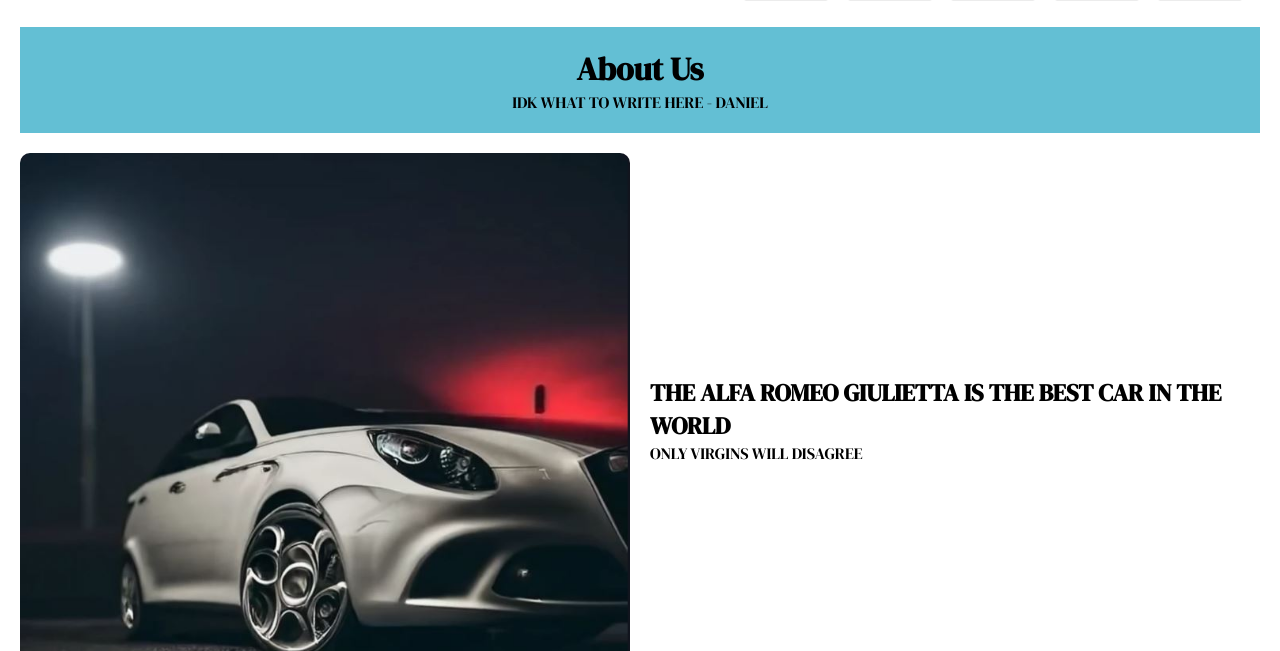
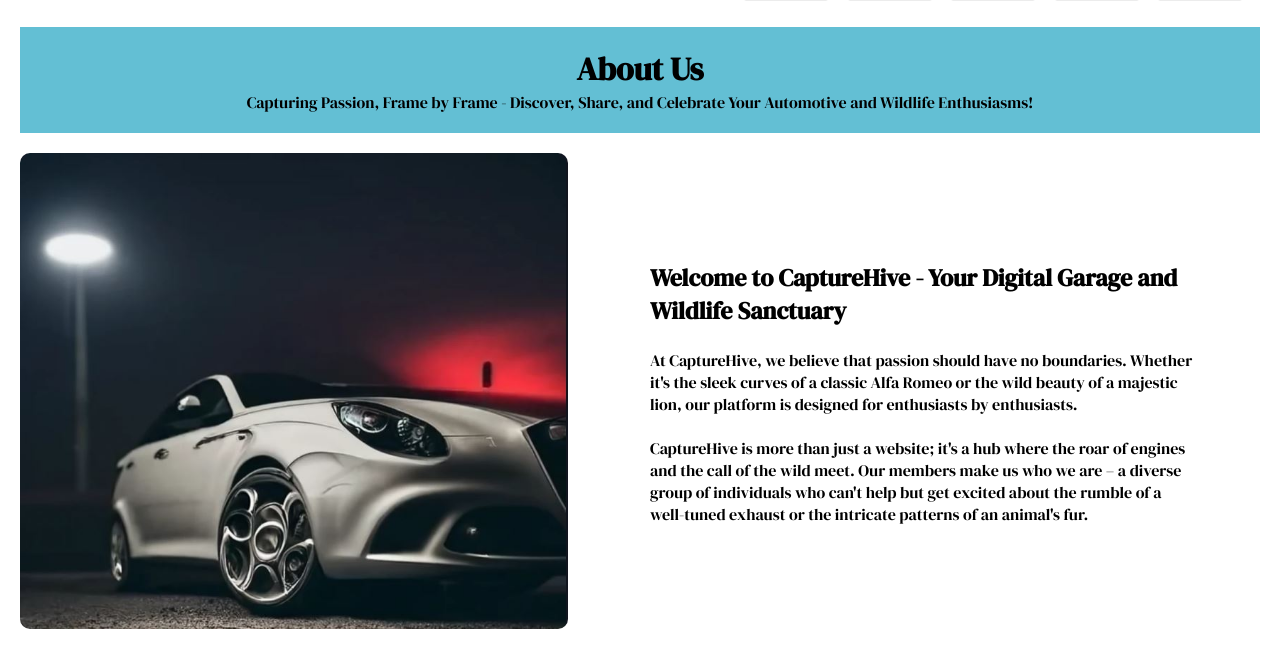
Before and after one commit to simplysem/capturehive, a plain HTML site: page _MERGED/about.html in a window 1280 px wide. Shown: the part 59-710 px from the top of the page. Drawn offline with Linux system fonts and the light colour scheme; grey boxes are pictures that could not be loaded.

Commit message:
Update About Us page content and styling

```diff
--- a/_MERGED/about.html
+++ b/_MERGED/about.html
@@ -26,15 +26,18 @@
     <div class="about-container">
         <div class="about-header">
             <h1>About Us</h1>
-            <p>IDK WHAT TO WRITE HERE - DANIEL</p>
+            <p>Capturing Passion, Frame by Frame - Discover, Share, and Celebrate Your Automotive and Wildlife Enthusiasms!</p>
         </div>
         <div class="about-section">
             <div class="about-image-container">
                 <img src="images/BestCarITW.jpg" alt="Car Image 1" class="about-image">
             </div>
             <div class="about-text">
-                <h2>THE ALFA ROMEO GIULIETTA IS THE BEST CAR IN THE WORLD</h2>
-                <p>ONLY VIRGINS WILL DISAGREE</p>
+                <h2>Welcome to CaptureHive - Your Digital Garage and Wildlife Sanctuary</h2>
+                <br>
+                <p>At CaptureHive, we believe that passion should have no boundaries. Whether it's the sleek curves of a classic Alfa Romeo or the wild beauty of a majestic lion, our platform is designed for enthusiasts by enthusiasts.</p>
+                <br>
+                <p>CaptureHive is more than just a website; it's a hub where the roar of engines and the call of the wild meet. Our members make us who we are – a diverse group of individuals who can't help but get excited about the rumble of a well-tuned exhaust or the intricate patterns of an animal's fur.</p>
             </div>
         </div>
         <div class="about-section">
--- a/_MERGED/style.css
+++ b/_MERGED/style.css
@@ -429,6 +429,7 @@
 .about-text {
     flex: 1;
     padding-left: 20px; /* Adjust padding for spacing */
+    margin: 0 5%;
 }
 
 /* About page image container styles */
```
